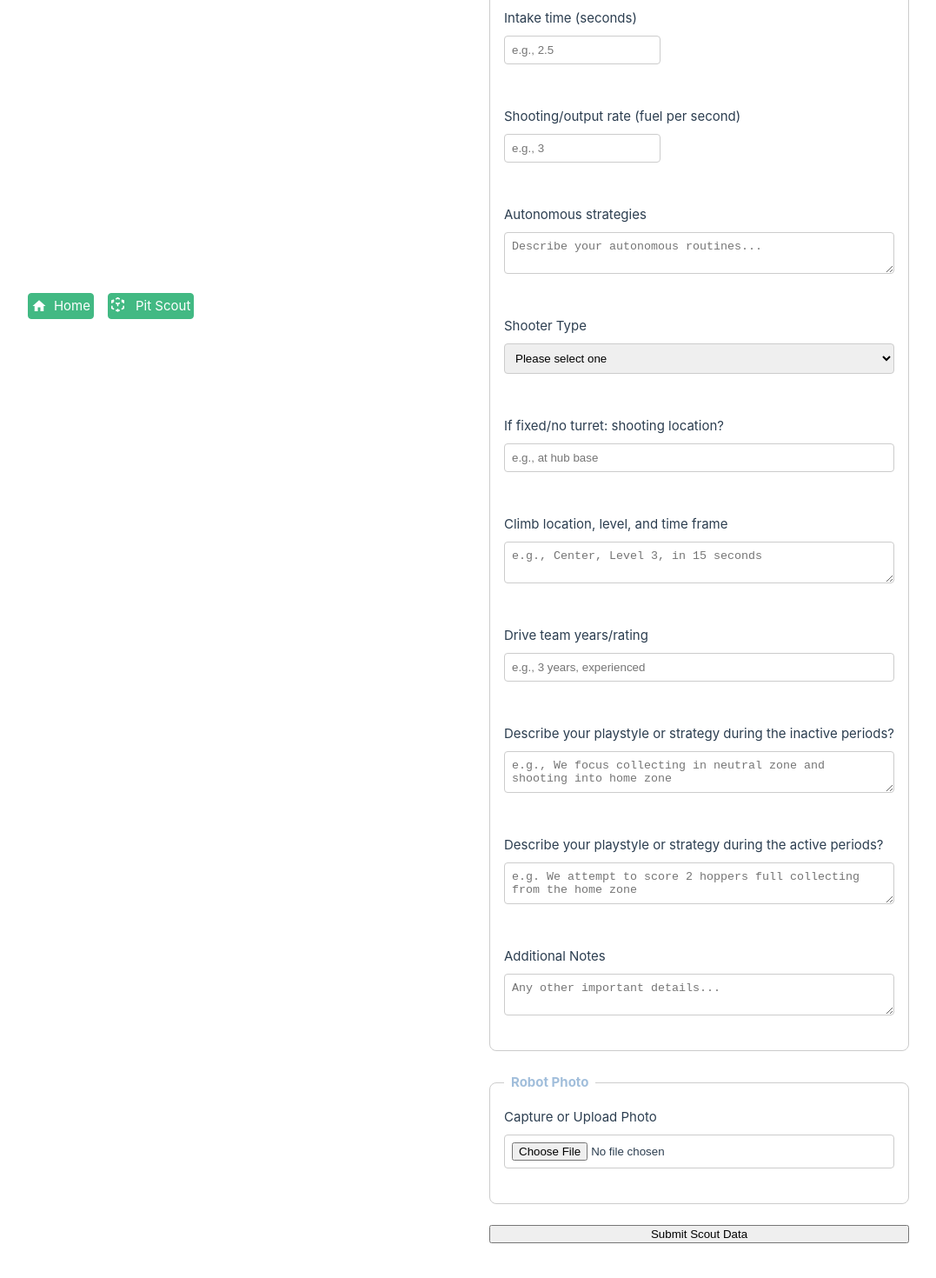
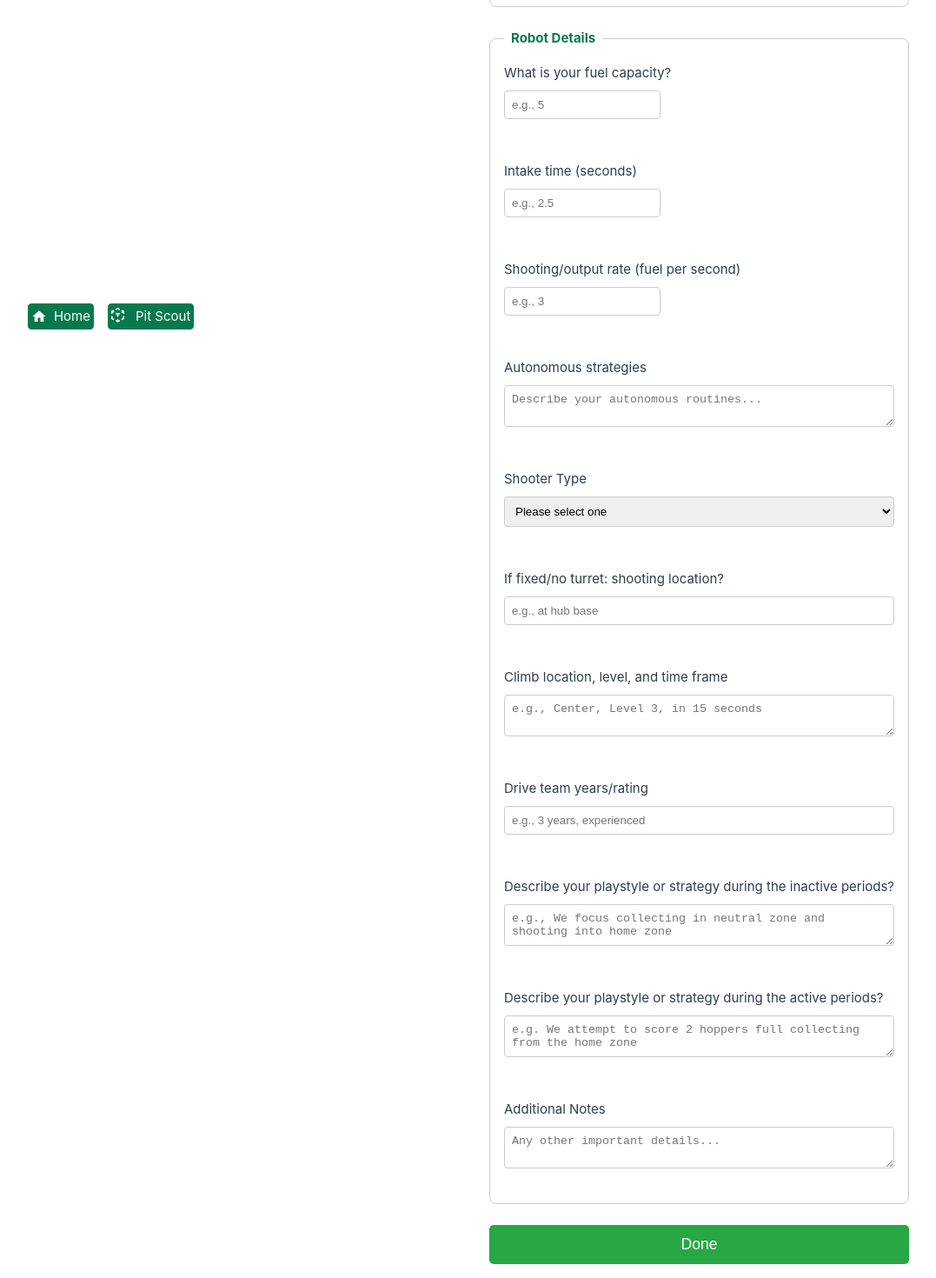
Before and after one commit to lauramoore/2026RebuiltScout, a Vue app: page /pitscout/1 in a window 1280 px wide. Shown: the part 726-2196 px from the top of the page at 87% size, without its empty margins (93-1170 px from the left). Before the commit the page ends 2172 px from the top, so only its background shows below. Built offline with nearby package versions, Linux system fonts and the light colour scheme; no server answers; sample sign-in values are in the browser's storage.

Commit message:
small improvements

```diff
--- a/src/App.vue
+++ b/src/App.vue
@@ -13,7 +13,7 @@
         <IconHome />
         Home
       </router-link>
-       <router-link class="nav-button" :to="route.params.event ? { name: 'pitscout', params: { event: route.params.event } } : '/pitscout'">
+       <router-link class="nav-button" :to="route.params.event ? { name: 'pitscout-home', params: { event: route.params.event } } : '/pitscout'">
         <IconEcosystem />
           Pit Scout
       </router-link>
@@ -37,11 +37,11 @@
   align-items: center;
   gap: 0.5rem;
   margin-bottom: 1rem;
-  border: 1px solid #42b983;
+  border: 1px solid #08794d;
   border-radius: 4px;
   text-decoration: none;
   color: white;
-  background-color: #42b983;
+  background-color: #08794d;
 }
 
 .home-button:hover {
--- a/src/assets/main.css
+++ b/src/assets/main.css
@@ -14,6 +14,16 @@
   transition: 0.4s;
   padding: 3px;
 }
+
+.btn-primary {
+  padding: 0.75rem 2rem;
+  font-size: 1.1rem;
+  background-color: #28a745; /* Green for go/finish */
+  color: white;
+  border: none;
+  border-radius: 5px;
+  cursor: pointer;
+ }
 
 @media (hover: hover) {
   a:hover {
--- a/src/pitscout/PitScoutView.vue
+++ b/src/pitscout/PitScoutView.vue
@@ -4,6 +4,17 @@
     <div v-if="error" class="error-message">{{ error }}</div>
 
     <form @submit.prevent="handleSubmit">
+         <!-- Media Handling -->
+      <fieldset>
+        <legend>Robot Photo</legend>
+        <div class="form-group">
+          <label for="robot-photo">Capture or Upload Photo</label>
+          <input type="file" id="robot-photo" accept="image/*" @change="handleFileChange" required />
+        </div>
+        <div v-if="photoPreview" class="photo-preview">
+          <img :src="photoPreview" alt="Robot photo preview" />
+        </div>
+      </fieldset>
       <!-- Core Data Points -->
       <fieldset>
         <legend>Hopper Dimensions</legend>
@@ -84,20 +95,8 @@
         </div>
       </fieldset>
 
-      <!-- Media Handling -->
-      <fieldset>
-        <legend>Robot Photo</legend>
-        <div class="form-group">
-          <label for="robot-photo">Capture or Upload Photo</label>
-          <input type="file" id="robot-photo" accept="image/*" @change="handleFileChange" required />
-        </div>
-        <div v-if="photoPreview" class="photo-preview">
-          <img :src="photoPreview" alt="Robot photo preview" />
-        </div>
-      </fieldset>
-
       <button type="submit" :disabled="isSubmitting" class="btn-primary">
-        {{ isSubmitting ? 'Submitting...' : 'Submit Scout Data' }}
+        {{ isSubmitting ? 'Saving...' : 'Done' }}
       </button>
     </form>
   </div>
@@ -226,7 +225,7 @@
 legend {
   padding: 0 0.5rem;
   font-weight: bold;
-  color: #a1bedb;
+  color: #08794d;
 }
 
 /* Set a specific width for number inputs to fit about 3 digits */
```
